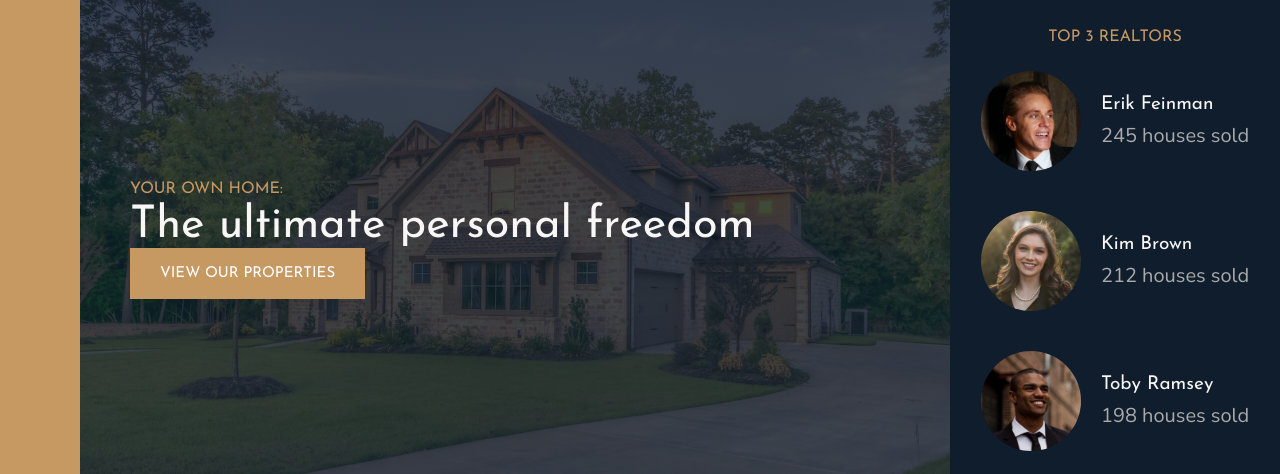
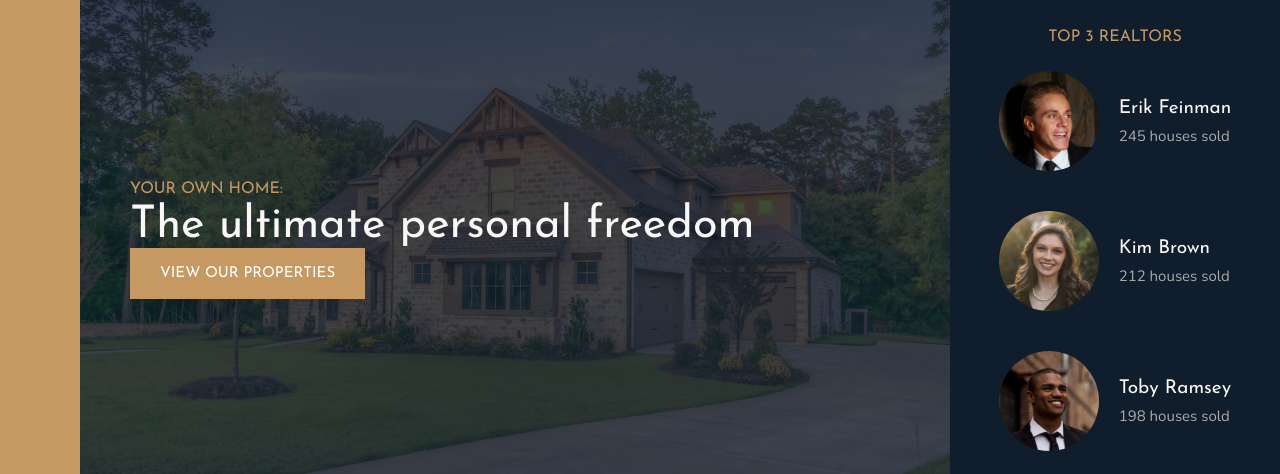
Before and after one commit to a985724/nexter-web, a website: page index.html in a window 1280 px wide. Shown: the part 82-556 px from the top of the page. Drawn offline with nearby package versions, Linux system fonts and the light colour scheme.

Commit message:
fix bugs

```diff
--- a/sass/_homes.scss
+++ b/sass/_homes.scss
@@ -75,6 +75,7 @@
       fill: $color-primary;
       width: 2rem;
       height: 2rem;
+      margin-right: 1rem;
     }
   }
 }
--- a/sass/_realtors.scss
+++ b/sass/_realtors.scss
@@ -55,6 +55,6 @@
 
   &__sold {
     color: $color-grey-light-2;
-    font-size: 2rem;
+    font-size: 1.5rem;
   }
 }
```
Also changed, not shown: css/style.css.
